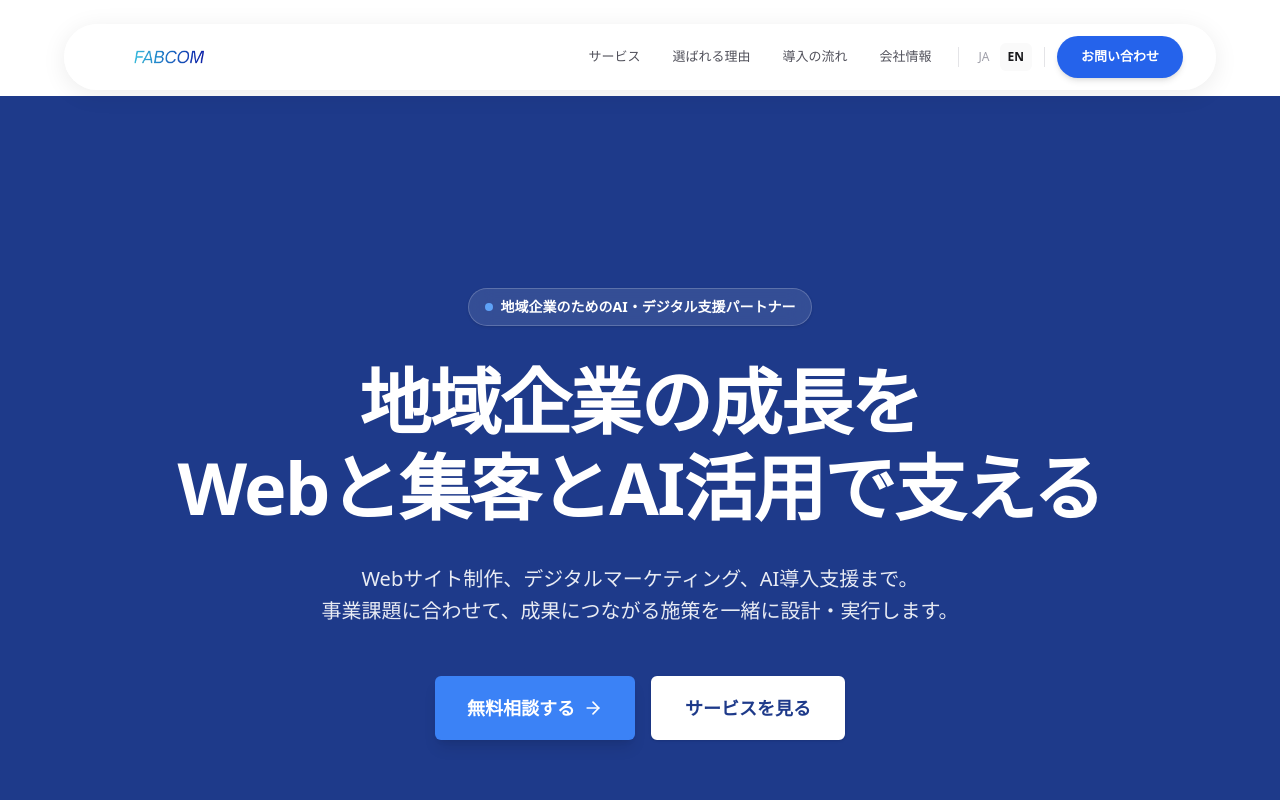
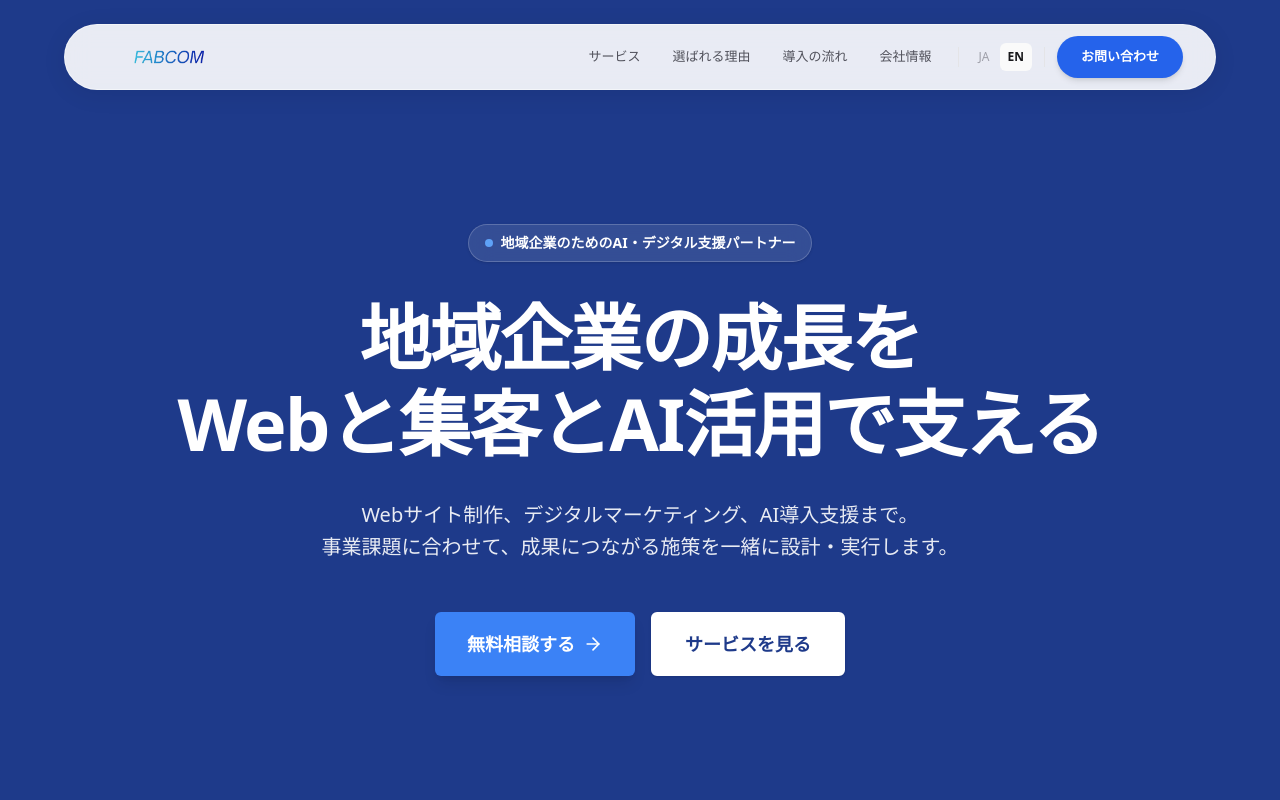
Before and after one commit to Yachitopoko/FabcomHP, a Next.js app: page /en in a window 1280 px wide. Shown: the top 800 px of the page. Built offline with nearby package versions, Linux system fonts and the light colour scheme.

Commit message:
Update layout, page, and header components

```diff
--- a/src/app/[lang]/layout.tsx
+++ b/src/app/[lang]/layout.tsx
@@ -39,7 +39,7 @@ export default async function RootLayout({
         <html lang={lang}>
             <body className={`${geistSans.variable} ${geistMono.variable} antialiased bg-white text-zinc-800 selection:bg-primary-100 text-base leading-relaxed`}>
                 <Header lang={lang} />
-                <main className="min-h-screen pt-24 font-sans">
+                <main className="min-h-screen font-sans">
                     {children}
                 </main>
                 <Footer lang={lang} />
--- a/src/app/[lang]/page.tsx
+++ b/src/app/[lang]/page.tsx
@@ -9,7 +9,7 @@ export default async function Home({ params }: { params: Promise<{ lang: string
     return (
         <>
             {/* Hero Section */}
-            <section id="hero" className="relative pt-32 pb-24 md:pt-48 md:pb-40 overflow-hidden bg-primary-900">
+            <section id="hero" className="relative pt-40 pb-24 md:pt-56 md:pb-40 overflow-hidden bg-primary-900">
                 {/* リッチな濃い青の背景グラデーション（Salesforce風の深み） */}
                 <div className="absolute inset-0 bg-gradient-to-br from-primary-950 via-primary-900 to-primary-800 pointer-events-none"></div>
 
--- a/src/components/layout/Header.tsx
+++ b/src/components/layout/Header.tsx
@@ -49,9 +49,9 @@ export default function Header({ lang }: { lang: Locale }) {
 
     return (
         <header
-            className={`fixed z-[100] left-0 right-0 transition-all duration-300 ease-in-out ${scrolled
-                ? "top-0 px-0"
-                : "top-4 md:top-6 px-4"
+            className={`fixed w-full top-0 z-50 bg-transparent transition-all duration-300 ease-in-out ${scrolled
+                ? "pt-0 px-0"
+                : "pt-4 md:pt-6 px-4"
                 }`}
         >
             <nav
```
